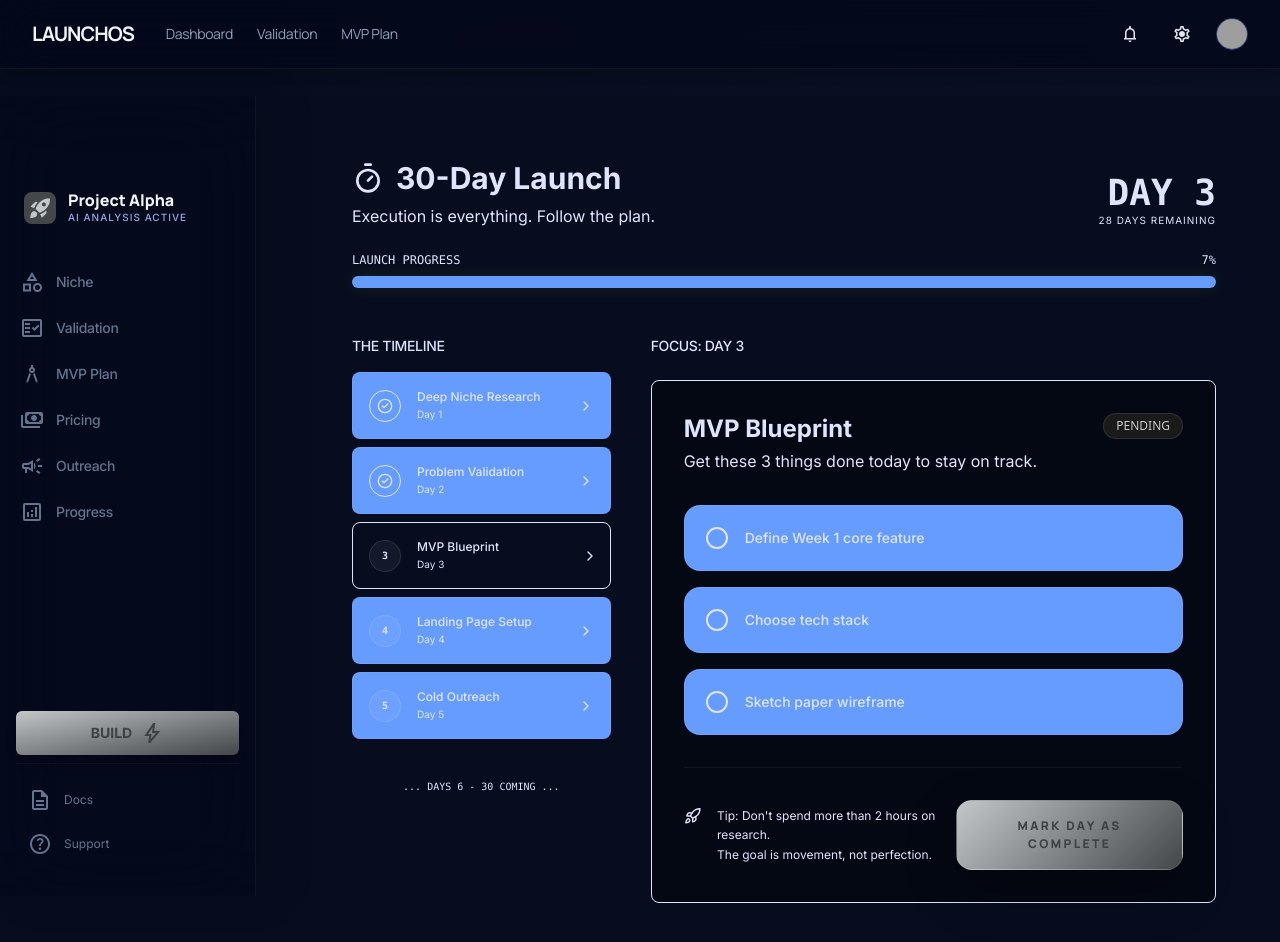
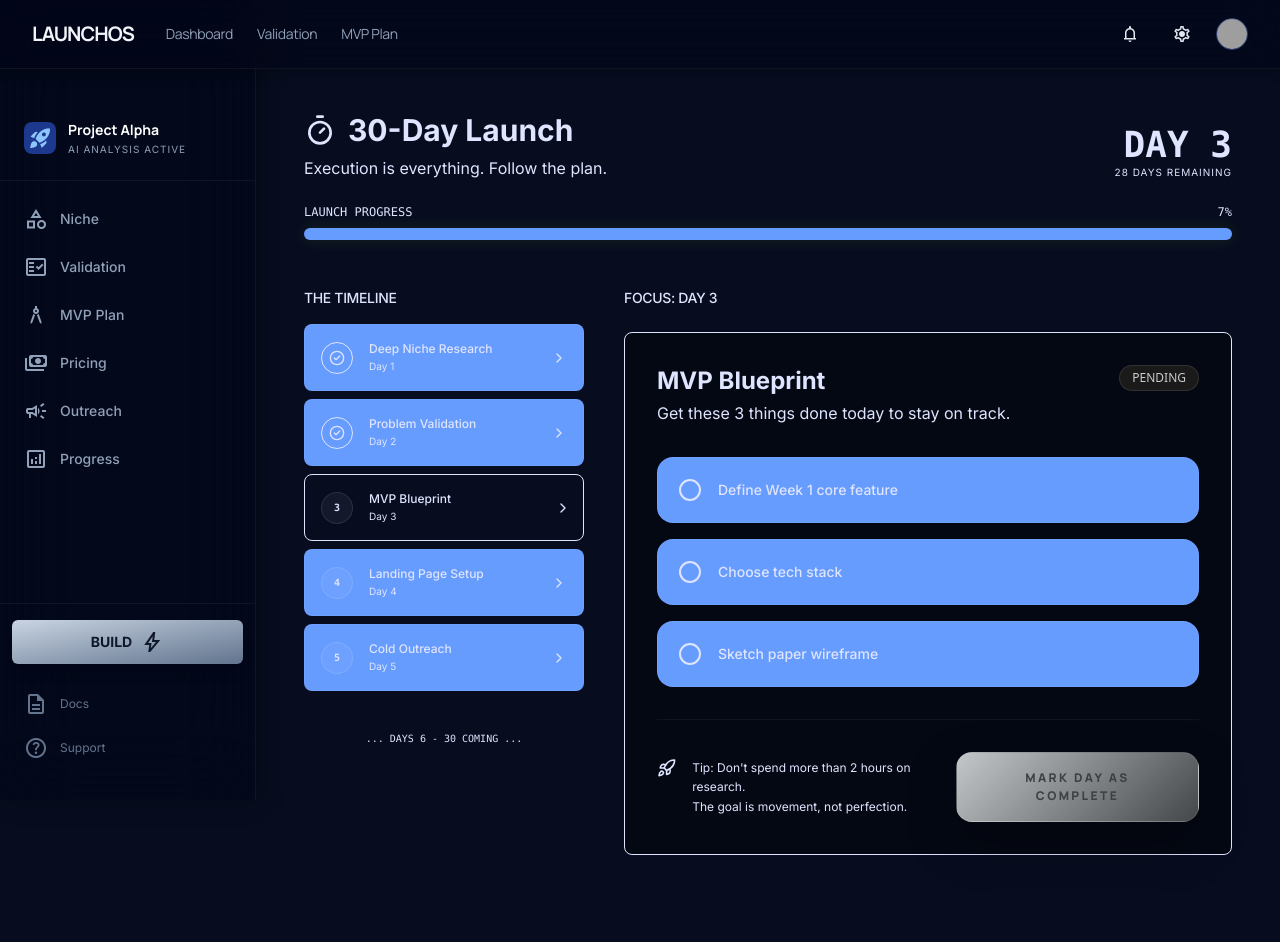
Before and after one commit to tamia02/LaunchOS, a Next.js app: page /countdown in a window 1280 px wide. Shown: the top 942 px of the page. After the commit the page ends 903 px from the top, so only its background shows below. Built offline with nearby package versions, Linux system fonts and the light colour scheme; grey boxes are pictures that could not be loaded.

Commit message:
fix: sidebar uses router.push buttons, layout removes overflow-hidden and use client

```diff
--- a/src/app/(dashboard)/layout.tsx
+++ b/src/app/(dashboard)/layout.tsx
@@ -1,5 +1,3 @@
-'use client'
-
 import React, { Suspense } from 'react'
 import { Sidebar } from '@/components/layout/Sidebar'
 import { Header } from '@/components/layout/Header'
@@ -10,19 +8,16 @@ export default function DashboardLayout({
     children: React.ReactNode
 }) {
     return (
-        <div className="flex min-h-screen bg-surface relative overflow-hidden antialiased">
-            <div className="absolute inset-0 bg-[radial-gradient(circle_at_top_right,rgba(103,156,255,0.02),transparent_70%)] pointer-events-none" />
+        <div className="flex min-h-screen bg-surface antialiased">
             <Header />
-            <div className="flex w-full mt-24">
-                <Suspense fallback={<div className="fixed left-0 h-screen w-64 z-40 bg-slate-950/40 backdrop-blur-2xl" />}>
-                    <Sidebar />
-                </Suspense>
-                <main className="pl-72 flex-1 overflow-y-auto min-h-[calc(100vh-96px)] bg-surface relative z-10 custom-ease">
-                    <div className="p-16 max-w-7xl mx-auto">
-                        {children}
-                    </div>
-                </main>
-            </div>
+            <Suspense fallback={<div className="fixed left-0 top-0 h-screen w-64 z-40 bg-slate-950/60 backdrop-blur-2xl border-r border-white/5" />}>
+                <Sidebar />
+            </Suspense>
+            <main className="ml-64 pt-16 flex-1 min-h-screen bg-surface">
+                <div className="p-12 max-w-7xl mx-auto">
+                    {children}
+                </div>
+            </main>
         </div>
     )
 }
--- a/src/components/layout/Sidebar.tsx
+++ b/src/components/layout/Sidebar.tsx
@@ -1,9 +1,9 @@
 'use client'
 
 import React from 'react'
+import { usePathname, useSearchParams, useRouter } from 'next/navigation'
+import { cn } from '@/lib/utils'
 import Link from 'next/link'
-import { usePathname, useSearchParams } from 'next/navigation'
-import { cn } from '@/lib/utils'
 
 const engineNavItems = [
     { id: 'niche', name: 'Niche', icon: 'category' },
@@ -14,77 +14,77 @@ const engineNavItems = [
     { id: 'progress', name: 'Progress', icon: 'analytics' },
 ]
 
-// Fallback demo analysis ID — uses the mock data baked into the analysis page
+// Hardcoded demo ID — the analysis page uses MOCK_ANALYSIS for any ID
 const DEMO_ID = '1'
 
 export function Sidebar() {
     const pathname = usePathname()
     const searchParams = useSearchParams()
+    const router = useRouter()
 
-    // Extract real analysis ID if on an analysis page, otherwise use DEMO_ID
     const analysisMatch = pathname?.match(/\/dashboard\/analysis\/([^/?]+)/)
     const analysisId = analysisMatch ? analysisMatch[1] : DEMO_ID
     const currentEngine = searchParams.get('engine') || 'niche'
-
-    // Determine which item is active
     const isOnAnalysis = !!analysisMatch
 
+    const navigate = (engineId: string) => {
+        router.push(`/dashboard/analysis/${analysisId}?engine=${engineId}`)
+    }
+
     return (
-        <aside className="fixed left-0 h-screen w-64 z-40 bg-slate-950/40 backdrop-blur-2xl flex flex-col py-8 pt-24 shadow-[20px_0_40px_rgba(0,0,0,0.1)] font-body text-sm antialiased text-slate-200 border-r border-white/5">
+        <aside className="fixed left-0 top-0 h-screen w-64 z-40 bg-slate-950/60 backdrop-blur-2xl flex flex-col pt-24 shadow-[4px_0_24px_rgba(0,0,0,0.3)] font-body text-sm antialiased border-r border-white/5">
             {/* Project Badge */}
-            <div className="px-6 mb-8">
-                <div className="flex items-center gap-3 mb-1">
-                    <div className="w-8 h-8 bg-primary-container rounded-lg flex items-center justify-center flex-shrink-0">
-                        <span className="material-symbols-outlined text-sm text-primary" style={{ fontVariationSettings: "'FILL' 1" }}>rocket_launch</span>
+            <div className="px-6 py-6 border-b border-white/5">
+                <div className="flex items-center gap-3">
+                    <div className="w-8 h-8 bg-blue-900 rounded-lg flex items-center justify-center flex-shrink-0">
+                        <span className="material-symbols-outlined text-sm text-blue-300" style={{ fontVariationSettings: "'FILL' 1" }}>rocket_launch</span>
                     </div>
                     <div>
-                        <div className="text-base font-black text-slate-100 font-headline leading-none">Project Alpha</div>
-                        <div className="text-[10px] uppercase tracking-widest text-on-surface-variant font-medium mt-0.5">AI Analysis Active</div>
+                        <div className="text-sm font-bold text-white font-headline">Project Alpha</div>
+                        <div className="text-[10px] uppercase tracking-widest text-slate-400 mt-0.5">AI Analysis Active</div>
                     </div>
                 </div>
             </div>
 
-            {/* Engine Nav — always navigates to analysis with the correct engine */}
-            <nav className="flex-grow flex flex-col gap-0.5">
+            {/* Engine Nav — uses router.push buttons for reliable navigation */}
+            <nav className="flex-1 flex flex-col gap-1 py-4 px-3">
                 {engineNavItems.map((item) => {
-                    const href = `/dashboard/analysis/${analysisId}?engine=${item.id}`
                     const isActive = isOnAnalysis && currentEngine === item.id
-
                     return (
-                        <Link
+                        <button
                             key={item.id}
-                            href={href}
-                            scroll={false}
+                            type="button"
+                            onClick={() => navigate(item.id)}
                             className={cn(
-                                "flex items-center gap-3 px-3 py-2.5 mx-2 rounded-md transition-all duration-200",
+                                "w-full flex items-center gap-3 px-3 py-2.5 rounded-md transition-all duration-200 text-left cursor-pointer",
                                 isActive
-                                    ? "bg-slate-800/50 text-slate-100 border-l-2 border-slate-300 shadow-[inset_0_1px_0_0_rgba(255,255,255,0.05)]"
-                                    : "text-slate-500 hover:text-slate-300 hover:bg-slate-900/80"
+                                    ? "bg-slate-700/60 text-white border-l-2 border-blue-400"
+                                    : "text-slate-400 hover:text-white hover:bg-slate-800/60"
                             )}
                         >
                             <span className="material-symbols-outlined text-[20px]">{item.icon}</span>
-                            <span className="font-medium tracking-tight">{item.name}</span>
-                        </Link>
+                            <span className="font-medium">{item.name}</span>
+                        </button>
                     )
                 })}
             </nav>
 
             {/* Bottom Actions */}
-            <div className="px-4 mt-4 space-y-2">
-                <Link
-                    href="/dashboard"
-                    className="w-full bg-gradient-to-br from-primary to-primary-container text-on-primary font-bold py-2.5 rounded-md text-sm shadow-lg flex items-center justify-center gap-2 hover:opacity-90 transition-opacity"
+            <div className="px-3 pb-8 space-y-2 border-t border-white/5 pt-4">
+                <button
+                    type="button"
+                    onClick={() => router.push('/dashboard')}
+                    className="w-full bg-gradient-to-br from-slate-300 to-slate-500 text-slate-900 font-bold py-2.5 rounded-md text-sm shadow-lg flex items-center justify-center gap-2 hover:opacity-90 transition-opacity"
                 >
                     <span>BUILD</span>
                     <span className="material-symbols-outlined text-sm">bolt</span>
-                </Link>
-
-                <div className="flex flex-col gap-1 pt-4 border-t border-slate-800/30">
-                    <Link href="/dashboard" className="text-slate-500 hover:text-slate-300 px-3 py-2 flex items-center gap-3 text-xs transition-colors duration-200 rounded-md hover:bg-slate-900/80">
+                </button>
+                <div className="flex flex-col gap-1 pt-3">
+                    <Link href="/dashboard" className="text-slate-500 hover:text-slate-300 px-3 py-2 flex items-center gap-3 text-xs transition-colors rounded-md hover:bg-slate-900/80">
                         <span className="material-symbols-outlined text-[18px]">description</span>
                         <span>Docs</span>
                     </Link>
-                    <Link href="/dashboard" className="text-slate-500 hover:text-slate-300 px-3 py-2 flex items-center gap-3 text-xs transition-colors duration-200 rounded-md hover:bg-slate-900/80">
+                    <Link href="/dashboard" className="text-slate-500 hover:text-slate-300 px-3 py-2 flex items-center gap-3 text-xs transition-colors rounded-md hover:bg-slate-900/80">
                         <span className="material-symbols-outlined text-[18px]">help</span>
                         <span>Support</span>
                     </Link>
```
